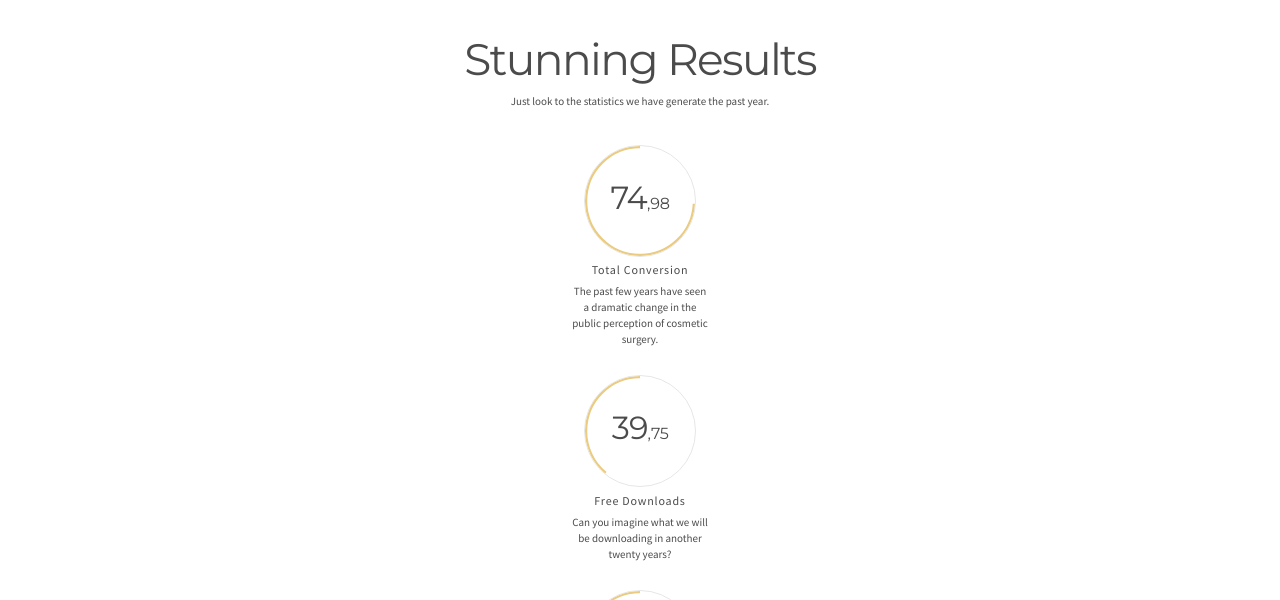
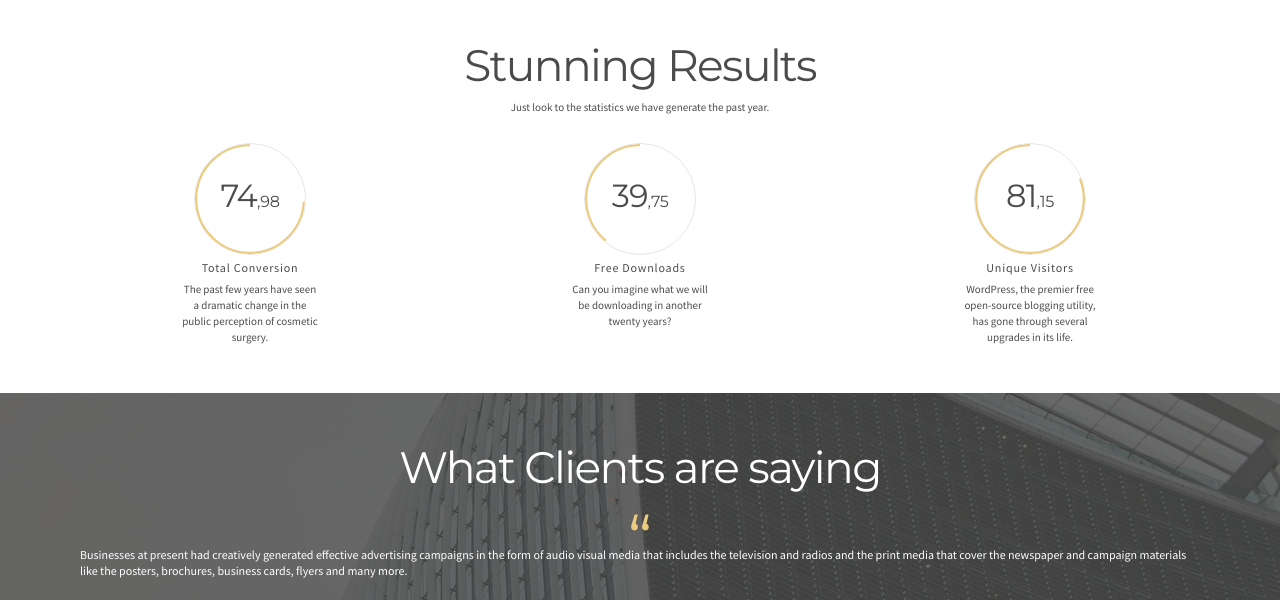
Before and after one commit to ksullivan-dev/hofmann, a website: page index.html in a window 1280 px wide. Shown: the part 646-1246 px from the top of the page. Drawn offline with nearby package versions, Linux system fonts and the light colour scheme.

Commit message:
Results tablet

```diff
--- a/sass/_layout-results.scss
+++ b/sass/_layout-results.scss
@@ -1,5 +1,14 @@
+.layout__results {
+    @media screen and ( min-width: 501px ){
+        padding: 34px 0 48px;
+    }
+}
 .stats {
     margin-top: 36px;
+    @media screen and ( min-width: 501px ) {
+        display: flex;
+        margin: 0;
+    }
 }
 .stat-container {
     width: 140px;
--- a/sass/_structure.scss
+++ b/sass/_structure.scss
@@ -12,8 +12,10 @@ body {
 }
 
 section {
-    //padding: 40px 0;
     padding: 28px 0;
+    @media screen and ( min-width: 501px ) {
+        padding: 40px 0;
+    }
 }
 
 img {
```
Also changed, not shown: stylesheets/styles.css, 1 other file.
